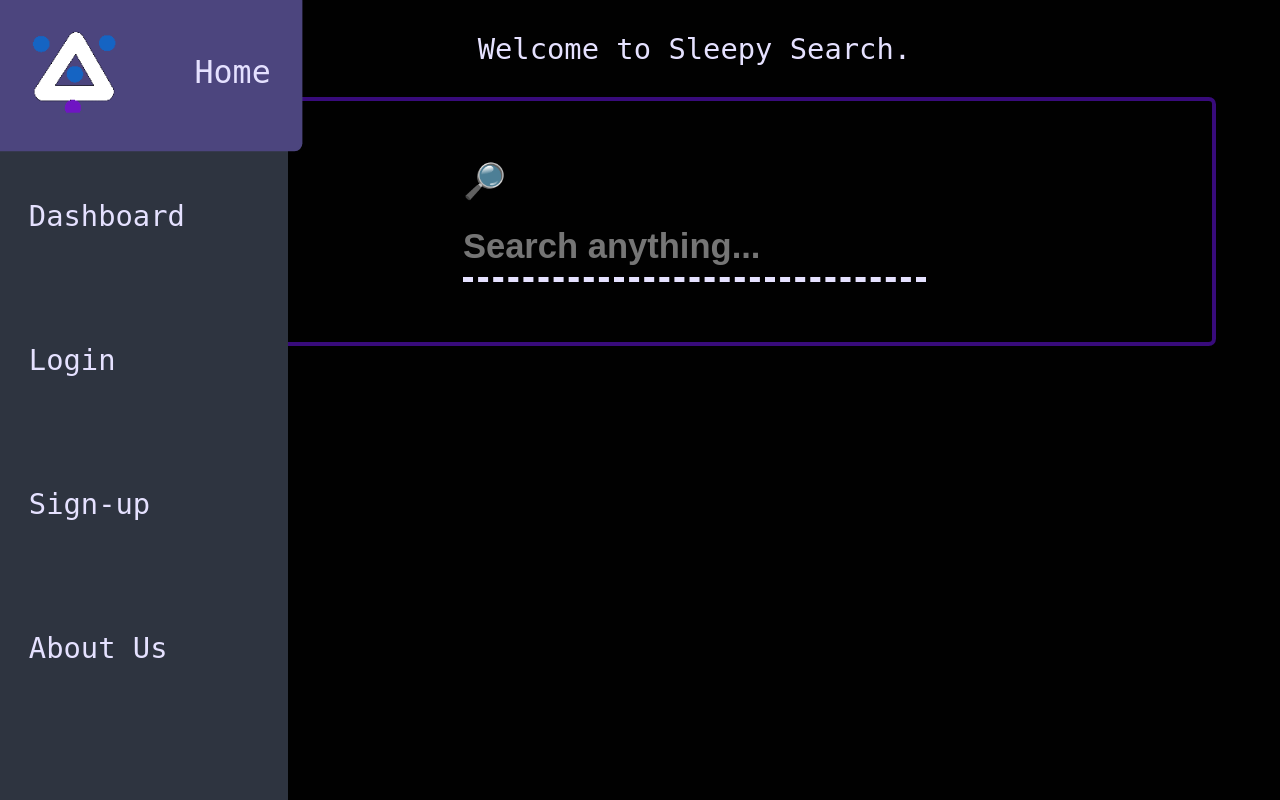
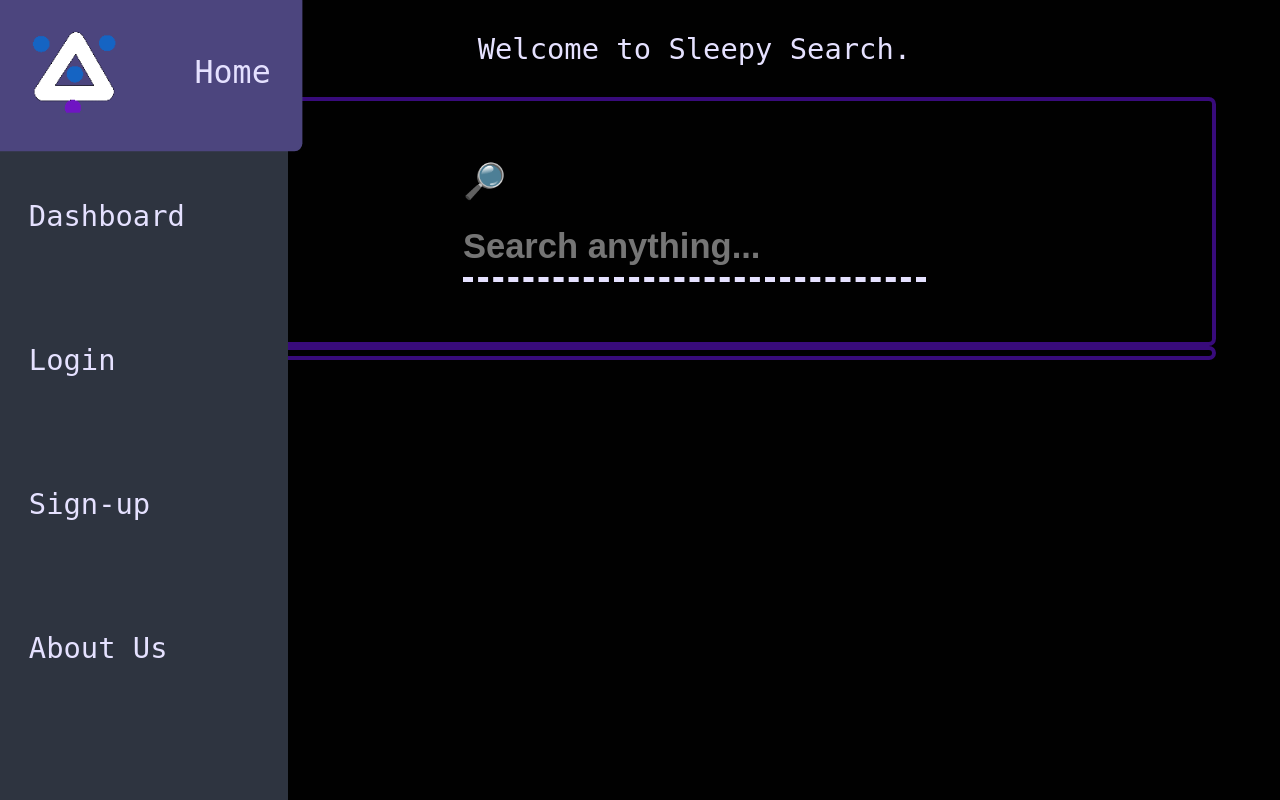
Before and after one commit to Naixsys/Sleepy-Search, a Flask app: page / in a window 1280 px wide. Run offline with Flask 2, Linux system fonts and the light colour scheme.

Commit message:
More CSS and HTML updates

```diff
--- a/src/client/static/style.css
+++ b/src/client/static/style.css
@@ -9,6 +9,7 @@
         --hover-scale: 1.1;
         --border-size: 0.5rem;
         --padding-size: 0.1rem;
+        --margin-size: 1rem;
         --primary-anim-time: 100ms;
         --secondary-anim-time: 500ms;
         --border-radius: 0.25rem;
@@ -60,7 +61,7 @@ main {
         margin-left: 5rem;
 }
 
-.welcome-message {
+.message-banner {
         display: flex;
         justify-content: center;
         padding: var(--padding-size);
@@ -154,6 +155,15 @@ main {
         padding: var(--padding-size);
 }
 
+.container {
+        padding: var(--padding-size);
+        border: solid calc(var(--border-size) - 10px) var(--accent);
+        border-radius: var(--border-radius);
+        width: auto;
+        display: flex;
+        justify-content: center;
+}
+
 .search-bar {
         border: solid calc(var(--border-size) - 10px) var(--accent);
         border-radius: var(--border-radius);
--- a/src/client/templates/about.html
+++ b/src/client/templates/about.html
@@ -3,5 +3,9 @@
 About Us - Sleepy Search
 {% endblock %}
 {% block content %}
-<p>ABOUT US</p>
+<div class="message-banner">
+<p>
+ABOUT US
+</p>
+</div>
 {% endblock %}
--- a/src/client/templates/index.html
+++ b/src/client/templates/index.html
@@ -3,7 +3,7 @@
 Sleepy Search
 {% endblock %}
 {% block content %}
-<div class='welcome-message'>
+<div class='message-banner'>
         <p>
         Welcome to Sleepy Search.
         </p>
--- a/src/client/templates/login.html
+++ b/src/client/templates/login.html
@@ -3,10 +3,12 @@
 Sleepy Search Login
 {% endblock %}
 {% block content %}
-<div class='container'>
+<div class='message-banner'>
 <p>
 Please enter your login information
 </p>
+</div>
+<div class='container'>
 <form class='login' action="#" method="post">
         <div class='field'>
         <label class="form_label" for='username'>Username:</label>
--- a/src/client/templates/signup.html
+++ b/src/client/templates/signup.html
@@ -3,10 +3,12 @@
 Sleepy Search Signup
 {% endblock %}
 {% block content %}
-<div class='container'>
+<div class='message-banner'>
 <p>
 Please enter fill in your information
 </p>
+</div>
+<div class='container'>
 <form class='signup' action="#" method="post">
         <div class='field'>
         <label class="form_label" for='username'>Username:</label>
```
